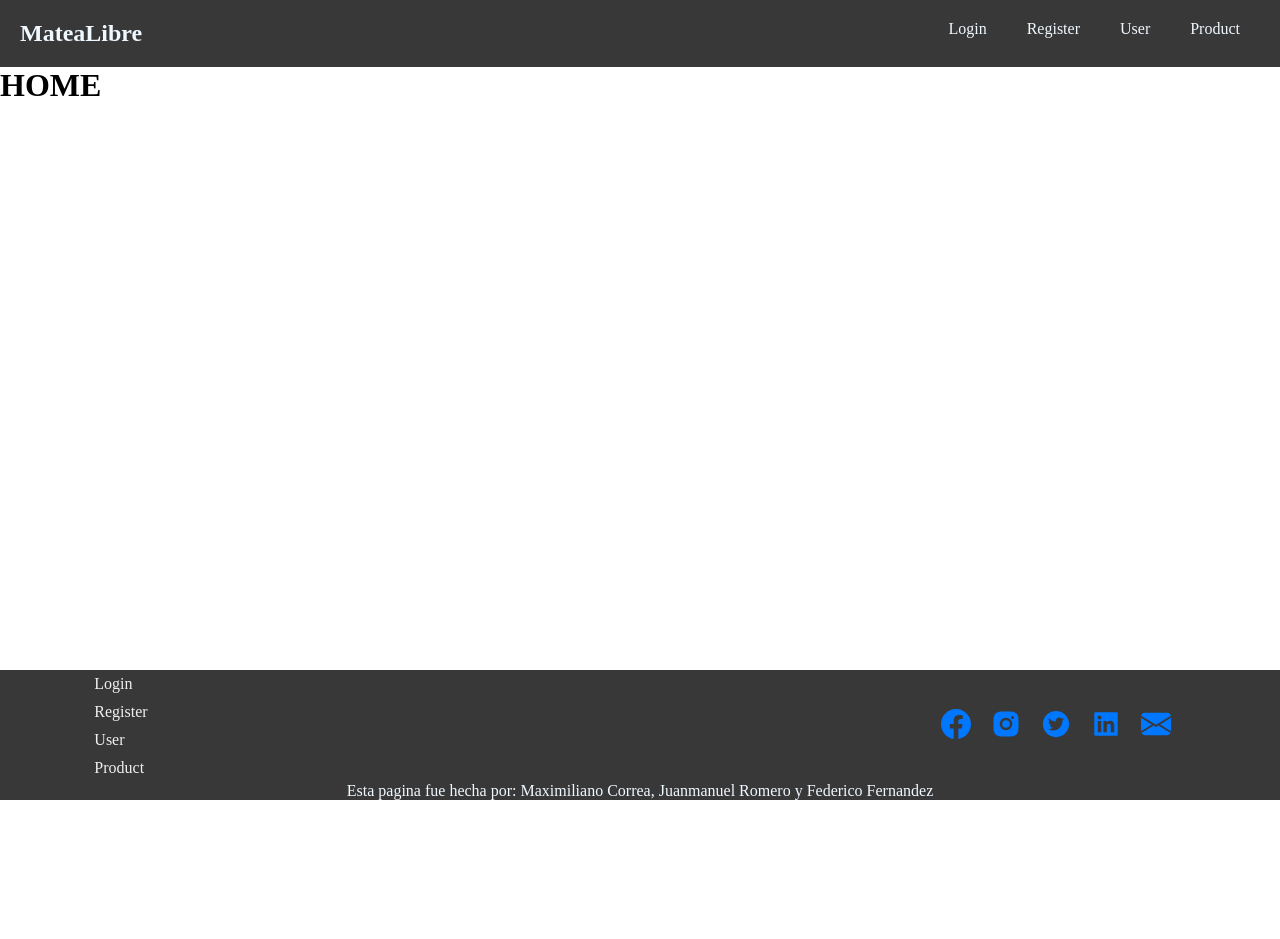
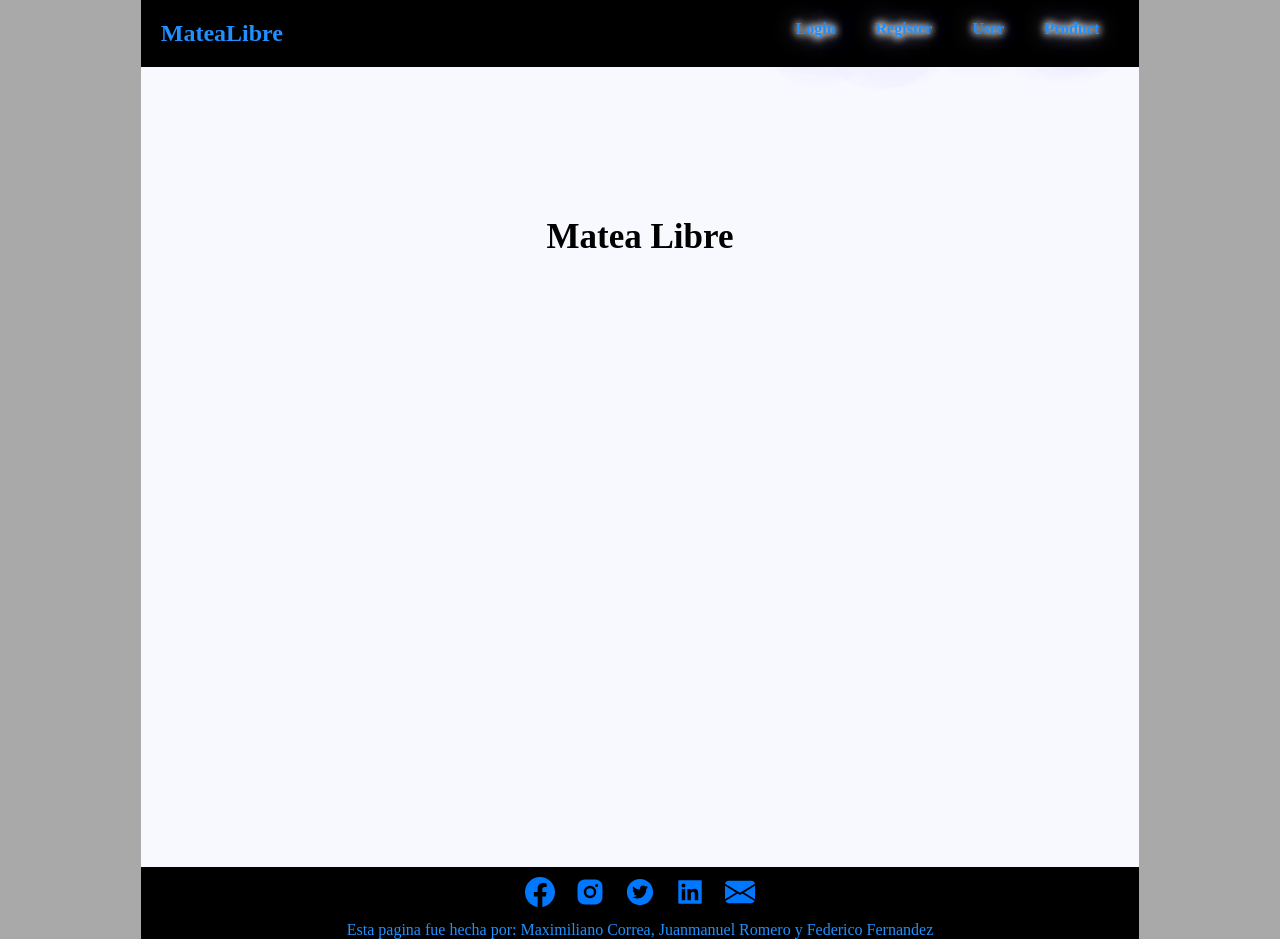
Before and after one commit to FedeFernandez503/Ecomerce_Mern, a React (Vite) app in the folder front/: page / in a window 1280 px wide. Before the commit the page ends 800 px from the top, so only its background shows below. Built offline with nearby package versions, Linux system fonts and the light colour scheme.

Commit message:
primer cambio

```diff
--- a/front/src/components/Footer/Footer.css
+++ b/front/src/components/Footer/Footer.css
@@ -6,7 +6,7 @@
 
 .footer{
     display: flex;
-    background-color: #383838;
+    background-color: black;
     align-items: center;
     justify-content: center;
     color: aliceblue;
@@ -22,7 +22,7 @@
 
 .div-icons{
    padding: 10px;
-   margin: 0px 0px 0px 60%;
+   margin: 0px 30% 0px 30%;
 
 }
 
@@ -34,3 +34,10 @@
 .link{
     color: rgb(0, 119, 255);
 }
+
+p{
+    color: dodgerblue;
+    background-color: black;
+    text-decoration: wavy double blueviolet;
+
+}
--- a/front/src/components/Footer/Footer.jsx
+++ b/front/src/components/Footer/Footer.jsx
@@ -11,12 +11,7 @@ export function Footer () {
 
           <div className='logo'>
           </div>
-          <nav>
-              <Link className="links-pie" to="/login">Login</Link>
-              <Link className="links-pie" to="/register">Register</Link>
-              <Link className="links-pie" to="/user">User</Link>
-              <Link className="links-pie" to="/products">Product</Link>
-            </nav>
+
             <div className="div-icons">
             <a className="link" href="https://es-la.facebook.com/"><BsFacebook className='icon' /></a>
             <a href="https://www.instagram.com/" className="link"><RiInstagramFill className='icon' /></a>
--- a/front/src/components/Header/Header.css
+++ b/front/src/components/Header/Header.css
@@ -1,19 +1,29 @@
 .header{
     display: flex;
     justify-content: space-between;
-    background-color: #383838;
+    background-color: black;
     padding: 20px;
-    color: aliceblue;
+    color: dodgerblue;
 }
 
 .links-ref{
     text-decoration: none;
-    color: aliceblue;
+    font-weight: 900;
+    color: dodgerblue;
     padding: 20px;
-
+    text-decoration: wavy double blueviolet;
+    text-shadow:
+    0 0 7px #fff,
+    0 0 10px #fff,
+    0 0 21px #fff,
+    0 0 42px rgb(59, 71, 177),
+    0 0 82px rgb(59, 71, 177),
+    0 0 92px rgb(59, 71, 177),
+    0 0 102px rgb(59, 71, 177),
+    0 0 151px rgb(59, 71, 177);;
 }
 
 .logo{
     text-decoration: none;
-    color: aliceblue;
+    color: dodgerblue;
 }
--- a/front/src/pages/Home/Home.css
+++ b/front/src/pages/Home/Home.css
@@ -1,5 +1,17 @@
+body{
+    margin:0 11% ;
+    background-color: darkgray;
+}
+
+
 .container{
+    background-color: ghostwhite;
     display: flex;
     flex-direction: column;
-    min-height: calc(100vh - 197px);
+    min-height: calc(100vh);
 }
+
+h3{text-align: center;
+    font-size: 35px;
+    margin-top: 150px;
+}
--- a/front/src/pages/Home/Home.jsx
+++ b/front/src/pages/Home/Home.jsx
@@ -3,7 +3,7 @@ import "./Home.css"
 export function Home() {
     return (
         <div className="container">
-            <h1>HOME</h1>
+            <h3>Matea Libre</h3>
         </div>
     )
 }
```
Also changed, not shown: 1 other file (tests, documents, lock files or other folders).
